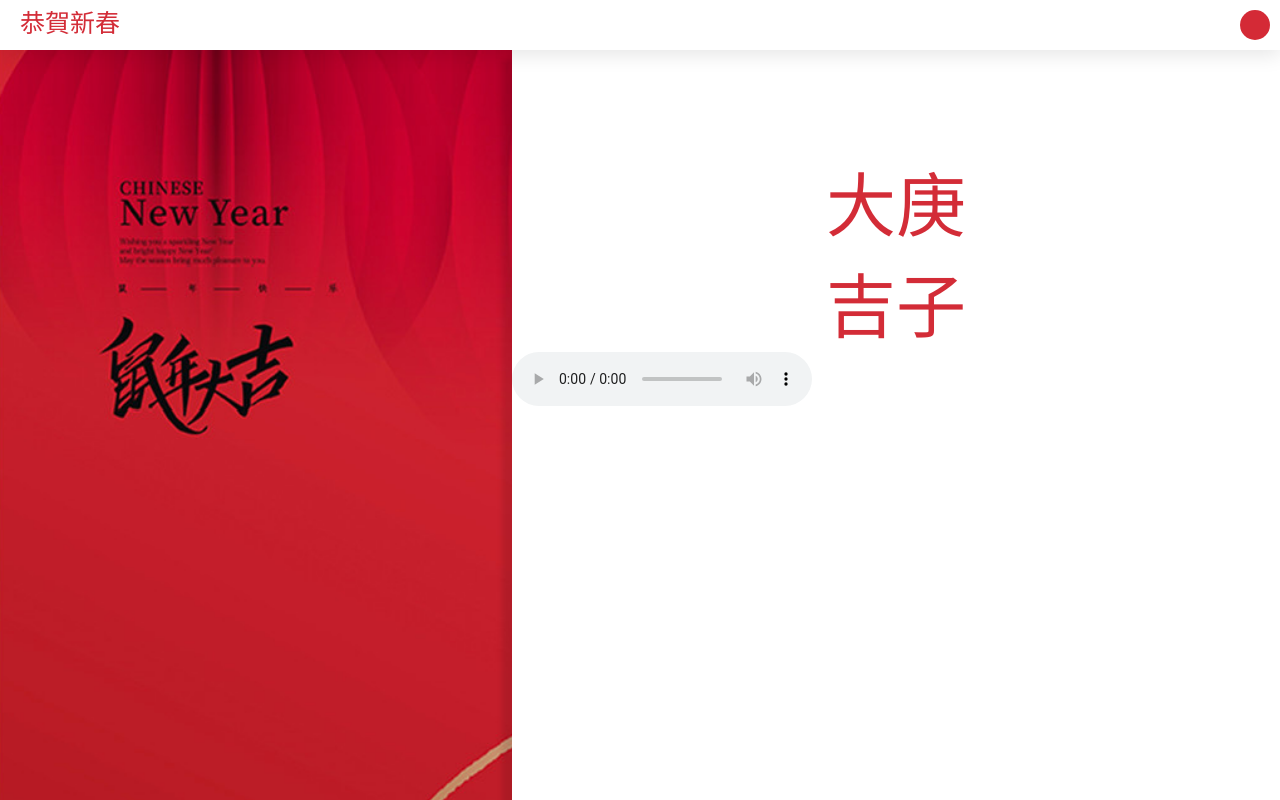
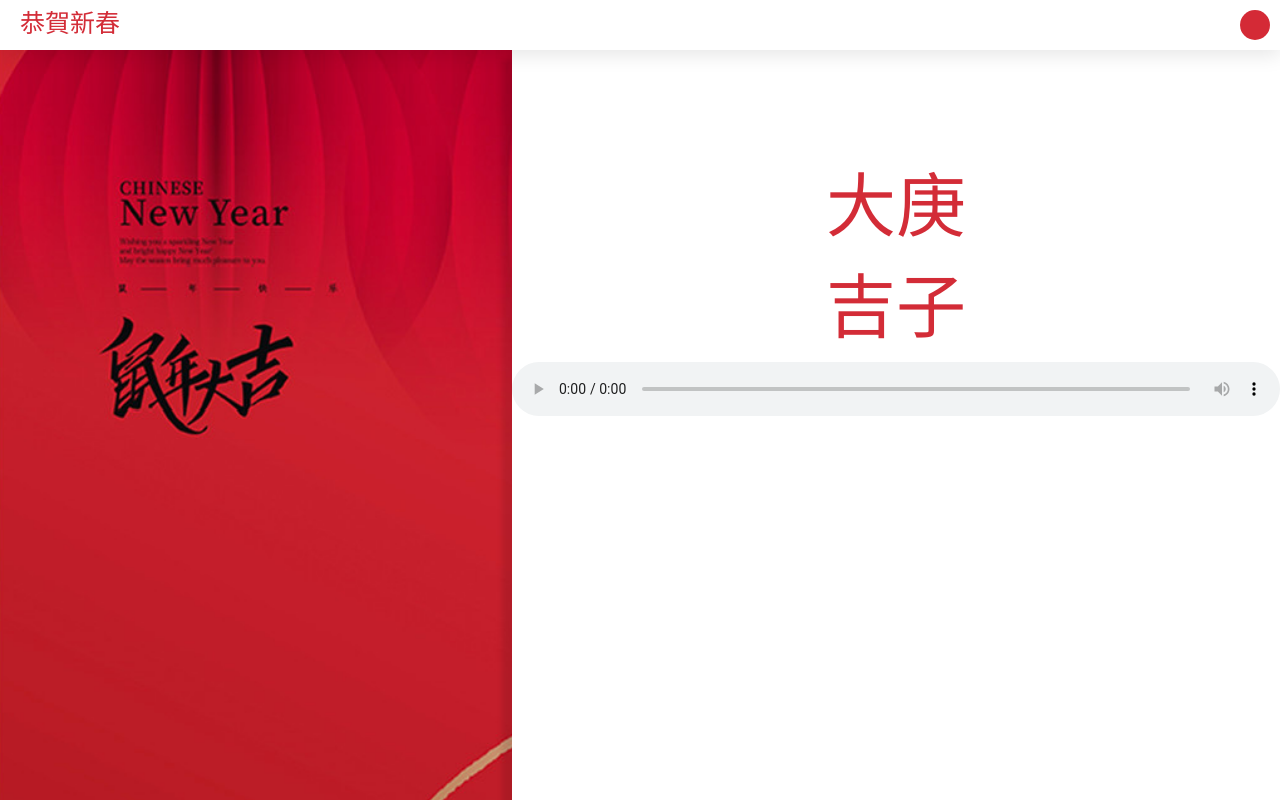
Before and after one commit to IcThree/IcThree, a plain HTML site: page index.html in a window 1280 px wide. Both pictures are taken after a click on the element 1255 px from the left and 25 px from the top of the page. Drawn offline with nearby package versions, Linux system fonts and the light colour scheme; some packages are replaced by stand-ins of ours; a script that the page names is missing; a web font is replaced by a local one.

Commit message:
Update index.html

```diff
--- a/index.html
+++ b/index.html
@@ -192,7 +192,7 @@
 
     </div>
 </a>
-<audio src="audio/棱镜.mp3" controls autoplay style="margin:auto;"></audio>
+<audio src="audio/棱镜.mp3" controls autoplay style="margin-top:10px; width:100%;"></audio>
     </div>
     <script>
         $(document).ready(function(){
```
